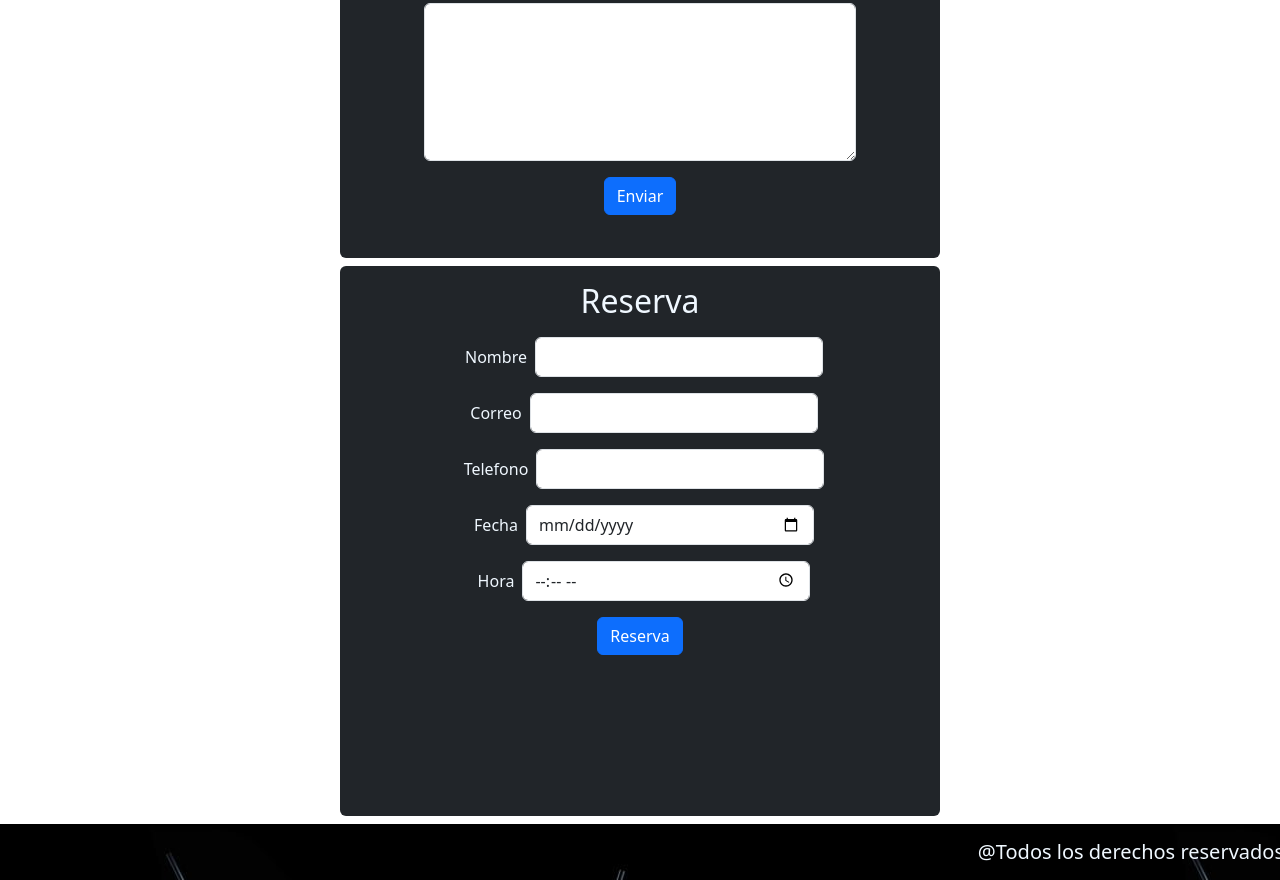
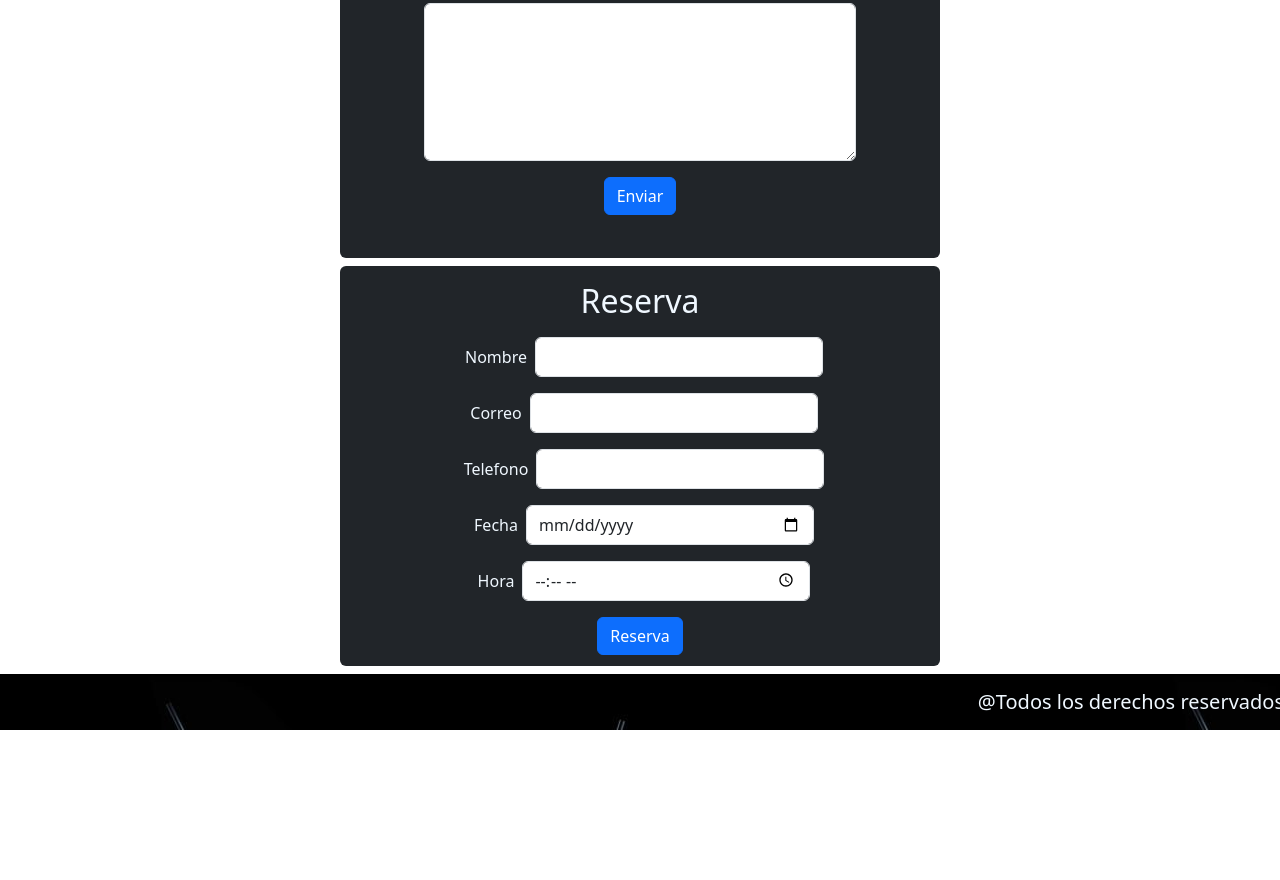
Before and after one commit to zassory/finalsesion5, a plain HTML site: page index.html in a window 1280 px wide. Shown: the part 907-1787 px from the top of the page. After the commit the page ends 1637 px from the top, so only its background shows below. Drawn offline with nearby package versions, Linux system fonts and the light colour scheme; files whose address does not match are found by name.

Commit message:
dos estilos mas para los size de los formularios

```diff
--- a/css/styles.css
+++ b/css/styles.css
@@ -12,9 +12,13 @@
     color:aliceblue;
 }
 
-.size {
+.size_1 {
     width: 600px;
     height: 550px;
+}
+.size_2 {
+    width: 600px;
+    height: 400px;
 }
 
 .text_area {
--- a/index.html
+++ b/index.html
@@ -78,7 +78,7 @@
   </div>
 
   <!--Form 1-->
-  <div class="row mt-2 mb-2 size mx-auto bg-dark texto-blanco rounded text-center">
+  <div class="row mt-2 mb-2 size_1 mx-auto bg-dark texto-blanco rounded text-center">
       <form>
         <div class="mb-3 mt-3">
           <h2>Comuniquemonos</h2>
@@ -114,7 +114,7 @@
   </div><!--Fin div-->
 
   <!--Form 2-->
-    <div class="row size mx-auto bg-dark texto-blanco rounded text-center">
+    <div class="row size_2 mx-auto bg-dark texto-blanco rounded text-center">
         <form>
           <div class="mb-3 mt-3">
             <h2>Reserva</h2>
```
